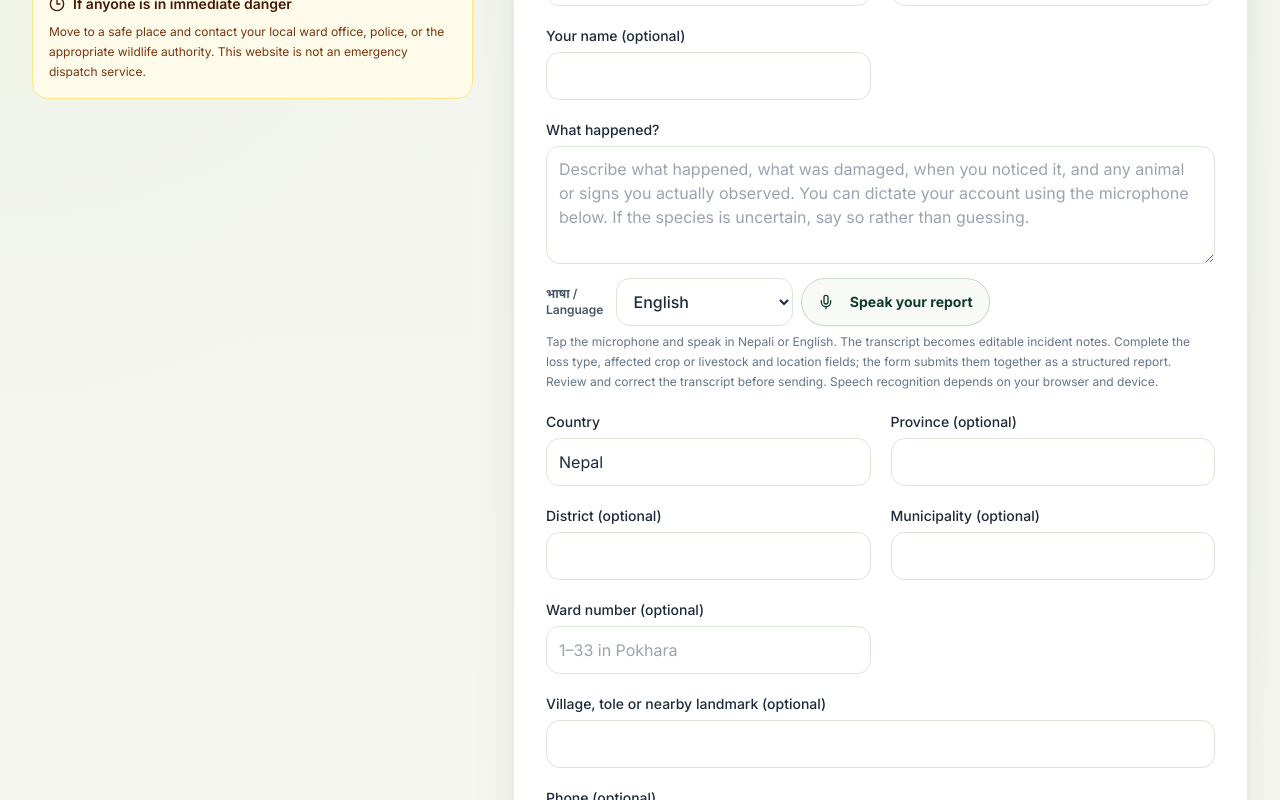
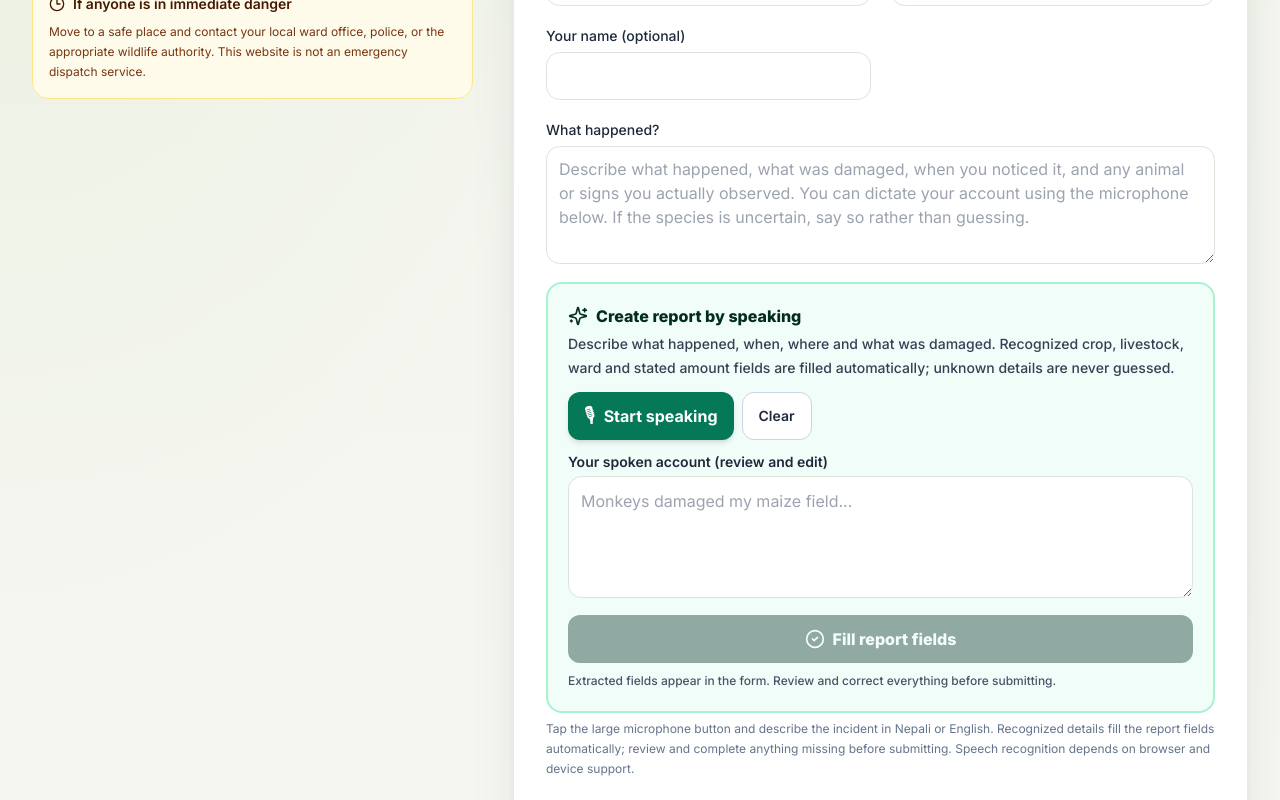
Before and after one commit to bikash-ananda/Nepal-Wild--Life--Management--System, a React (Vite) app: page / in a window 1280 px wide. Shown: the part 5960-6760 px from the top of the page. Built offline with nearby package versions, Linux system fonts and the light colour scheme; no server answers.

Commit message:
feat: connect voice assistant to structured damage report form

```diff
--- a/src/pages/PublicLanding.jsx
+++ b/src/pages/PublicLanding.jsx
@@ -6,7 +6,7 @@ import {
   UsersRound, ThumbsDown, ThumbsUp, Sparkles, X,
 } from "lucide-react";
 import { api } from "@/api/apiClient";
-import VoiceTranscriptionInput from "@/components/VoiceTranscriptionInput";
+import VoiceReportAssistant from "@/components/VoiceReportAssistant";
 import { useToast } from "@/components/ui/use-toast";
 import { useLanguage } from "@/lib/LanguageContext";
 import { createOfflineReportId, enqueueOfflineReport, getOfflineReport, getOfflineReports, syncOfflineReports, retryFailedOfflineReports, requestOfflineReportSync, requestOfflineStoragePersistence } from "@/lib/offlinePublicReports";
@@ -857,7 +857,7 @@ export default function PublicLanding() {
                 {(form.loss_type === "livestock" || form.loss_type === "both") && <label className="grid gap-1.5 text-sm font-medium text-slate-800">{t.livestockName}<input name="livestock_type" value={form.livestock_type} onChange={update} required className="h-11 rounded-xl border border-slate-300 px-3 font-normal" placeholder={lang === "np" ? "जस्तै: बाख्रा" : "e.g. Goat"} /></label>}
                 <label className="grid gap-1.5 text-sm font-medium text-slate-800">{t.estimate}<input name="estimated_loss_npr" value={form.estimated_loss_npr} onChange={update} type="number" min="0" step="1" inputMode="numeric" className="h-11 rounded-xl border border-slate-300 px-3 font-normal" placeholder="0" /></label>
                 <label className="grid gap-1.5 text-sm font-medium text-slate-800">{t.name}<input name="reporter_name" value={form.reporter_name} onChange={update} autoComplete="name" className="h-11 rounded-xl border border-slate-300 px-3 font-normal" /></label>
-                <div className="grid gap-1.5 text-sm font-medium text-slate-800 sm:col-span-2"><label htmlFor="wams-report-description">{t.details}</label><textarea id="wams-report-description" name="description" value={form.description} onChange={update} required rows={4} maxLength={2500} className="rounded-xl border border-slate-300 px-3 py-2.5 font-normal" placeholder={t.detailsPlaceholder} /><VoiceTranscriptionInput value={form.description} onChange={(value) => setForm((prior) => ({ ...prior, description: value.slice(0, 2500) }))} /><p className="text-xs font-normal leading-5 text-slate-500">{lang === "np" ? "माइक्रोफोन थिचेर नेपाली वा अंग्रेजीमा बोल्नुहोस्। बोलेको कुरा सम्पादन गर्न मिल्ने घटना विवरणमा बदलिन्छ। क्षतिको प्रकार, प्रभावित बाली वा पशुधन र स्थानसम्बन्धी विवरण पनि भर्नुहोस्; फारमले यी सबैलाई संरचित रिपोर्टका रूपमा पठाउँछ। पठाउनुअघि बोलेको टेक्स्ट जाँचेर सच्याउनुहोस्। यो सुविधा ब्राउजर र उपकरणको speech recognition समर्थनमा निर्भर हुन्छ।" : "Tap the microphone and speak in Nepali or English. The transcript becomes editable incident notes. Complete the loss type, affected crop or livestock and location fields; the form submits them together as a structured report. Review and correct the transcript before sending. Speech recognition depends on your browser and device."}</p></div>
+                <div className="grid gap-1.5 text-sm font-medium text-slate-800 sm:col-span-2"><label htmlFor="wams-report-description">{t.details}</label><textarea id="wams-report-description" name="description" value={form.description} onChange={update} required rows={4} maxLength={2500} className="rounded-xl border border-slate-300 px-3 py-2.5 font-normal" placeholder={t.detailsPlaceholder} /><VoiceReportAssistant lang={lang} onApply={(fields) => setForm((prior) => ({ ...prior, ...fields, description: fields.description || prior.description }))} /><p className="text-xs font-normal leading-5 text-slate-500">{lang === "np" ? "माथिको ठूलो माइक्रोफोन बटन थिचेर नेपाली वा अंग्रेजीमा घटना सुनाउनुहोस्। चिनिएका विवरण फारममा स्वतः भरिन्छन्; बाँकी कुरा आफैँ जाँचेर थप्नुहोस्।" : "Tap the large microphone button and describe the incident in Nepali or English. Recognized details fill the report fields automatically; review and complete anything missing before submitting. Speech recognition depends on browser and device support."}</p></div>
                 <label className="grid gap-1.5 text-sm font-medium text-slate-800">{t.country}<input name="country" value={form.country} onChange={update} required autoComplete="country-name" className="h-11 rounded-xl border border-slate-300 px-3 font-normal" placeholder={t.countryPlaceholder} /></label>
                 <label className="grid gap-1.5 text-sm font-medium text-slate-800">{t.province}<input name="province" value={form.province} onChange={update} autoComplete="address-level1" className="h-11 rounded-xl border border-slate-300 px-3 font-normal" /></label>
                 <label className="grid gap-1.5 text-sm font-medium text-slate-800">{t.district}<input name="district" value={form.district} onChange={update} autoComplete="address-level2" className="h-11 rounded-xl border border-slate-300 px-3 font-normal" /></label>
```
